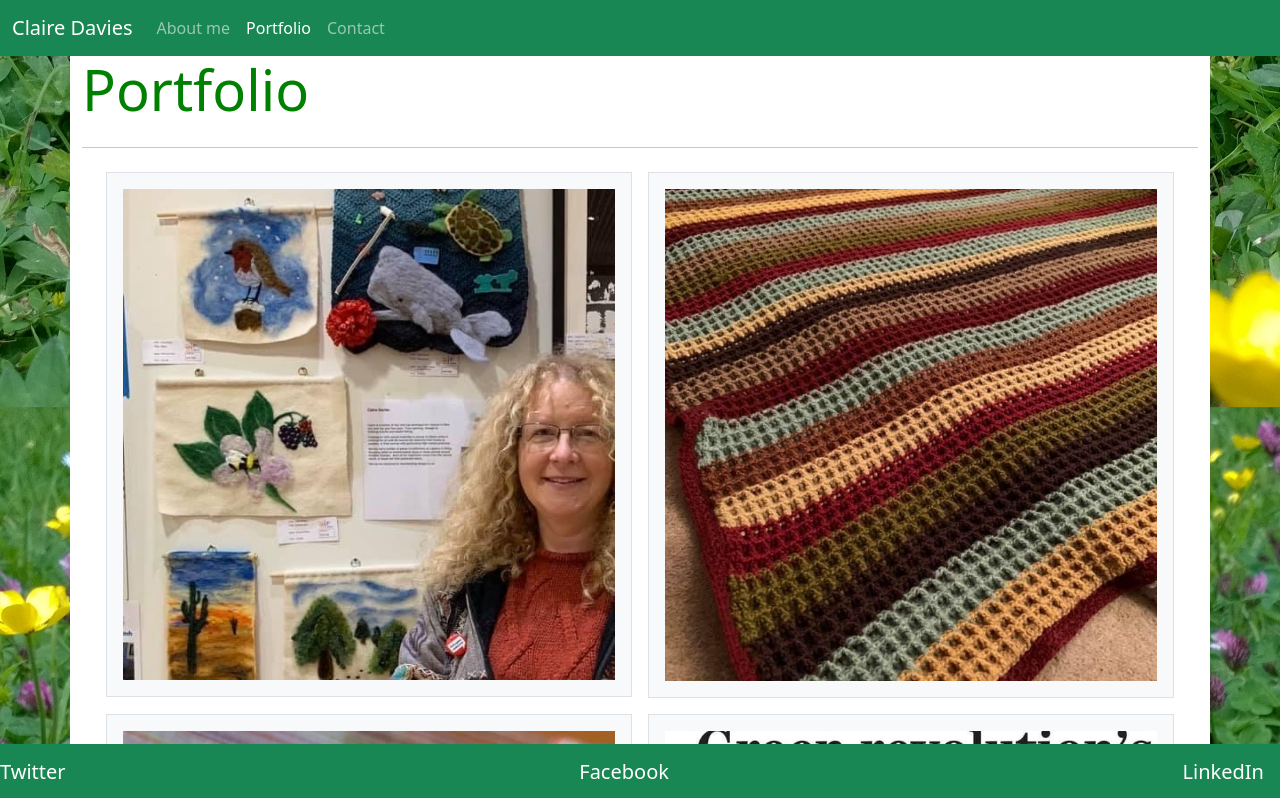
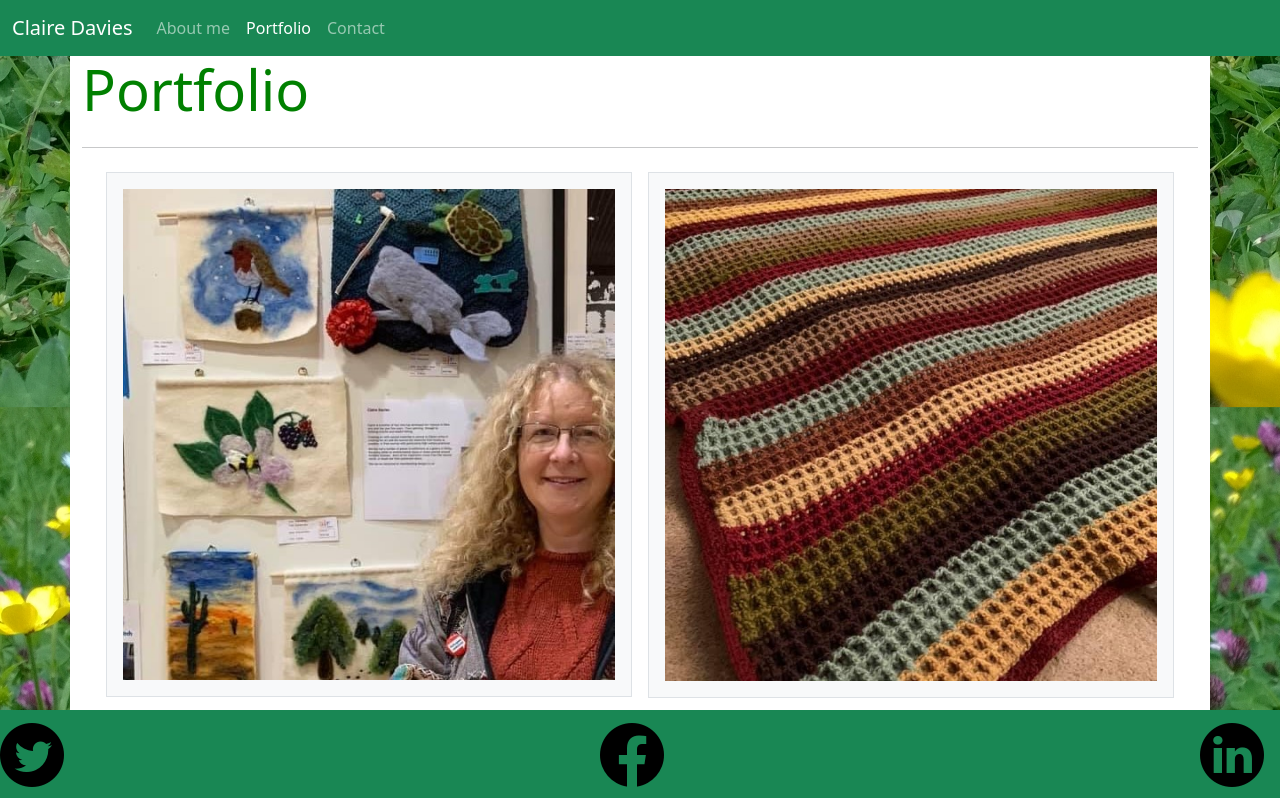
Before and after one commit to ClaireMDavies/portfolio, a plain HTML site: page portfolio.html in a window 1280 px wide. Shown: the top 798 px of the page. Drawn offline with nearby package versions, Linux system fonts and the light colour scheme.

Commit message:
added social media icons to links in footer

```diff
--- a/portfolio.html
+++ b/portfolio.html
@@ -57,17 +57,20 @@
                 </div>
                 <div class="col">
                   <div class="p-3 border bg-light">
-                    <img src="assets/weaving.JPG" class="img-fluid" max width=500px alt="close-up of woven fabric on loom">
+                    <img src="assets/weaving.JPG" class="img-fluid" max width=500px
+                      alt="close-up of woven fabric on loom">
                   </div>
                 </div>
                 <div class="col">
                   <div class="p-3 border bg-light">
-                    <img src="assets/election.JPG" class="img-fluid" max width=500px alt="newspaper article about general election">
+                    <img src="assets/election.JPG" class="img-fluid" max width=500px
+                      alt="newspaper article about general election">
                   </div>
                 </div>
                 <div class="col">
                   <div class="p-3 border bg-light">
-                    <img src="assets/spinning.JPG" class="img-fluid" max width=500px alt="spinning wool on spinning wheel">
+                    <img src="assets/spinning.JPG" class="img-fluid" max width=500px
+                      alt="spinning wool on spinning wheel">
                   </div>
                 </div>
                 <div class="col">
@@ -77,39 +80,20 @@
                 </div>
               </div>
             </div>
-
-
-
-            <!--<div class="container-fluid">
-              <div class="row">
-                <div class="col-sm-12 col-md-6">
-                  <a href="https://placeholder.com"><img src="https://via.placeholder.com/300"></a>
-                </div>
-                <div class="col-sm-12 col-md-6">
-                  <a href="https://placeholder.com"><img src="https://via.placeholder.com/300"></a>
-                </div>
-              </div>
-              <div class="row">
-                <div class="col-sm-12 col-md-6">
-                  <a href="https://placeholder.com"><img src="https://via.placeholder.com/300"></a>
-                </div>
-                <div class="col-sm-12 col-md-6">
-                  <a href="https://placeholder.com"><img src="https://via.placeholder.com/300"></a>
-                </div>
-              </div>
-            </div>-->
           </div>
         </div>
-
       </div>
     </div>
   </div>
 
   <!--added navbar at bottom with social media links-->
   <nav class="navbar fixed-bottom navbar-dark bg-success">
-    <a class="navbar-brand" href="https://twitter.com/AislingDezines">Twitter</a>
-    <a class="navbar-brand" href="https://www.facebook.com/claire.davies.7106">Facebook</a>
-    <a class="navbar-brand" href="https://www.linkedin.com/in/claire-davies-53835182/">LinkedIn</a>
+    <a class="navbar-brand" href="https://twitter.com/AislingDezines"><img src="assets/twitter.png"
+        alt="twitter icon"></a>
+    <a class="navbar-brand" href="https://www.facebook.com/claire.davies.7106"> <img src="assets/facebook.png"
+        alt="facebook icon"></a>
+    <a class="navbar-brand" href="https://www.linkedin.com/in/claire-davies-53835182/"><img src="assets/linkedin.png"
+        alt="linkedin icon"></a>
   </nav>
 
   <!--Added js link to enable popper-->
```
Also changed, not shown: contact.html (+3 -3 lines), index.html (+3 -3 lines), assets/facebook.png (added), assets/linkedin.png (added), assets/twitter.png (added).
